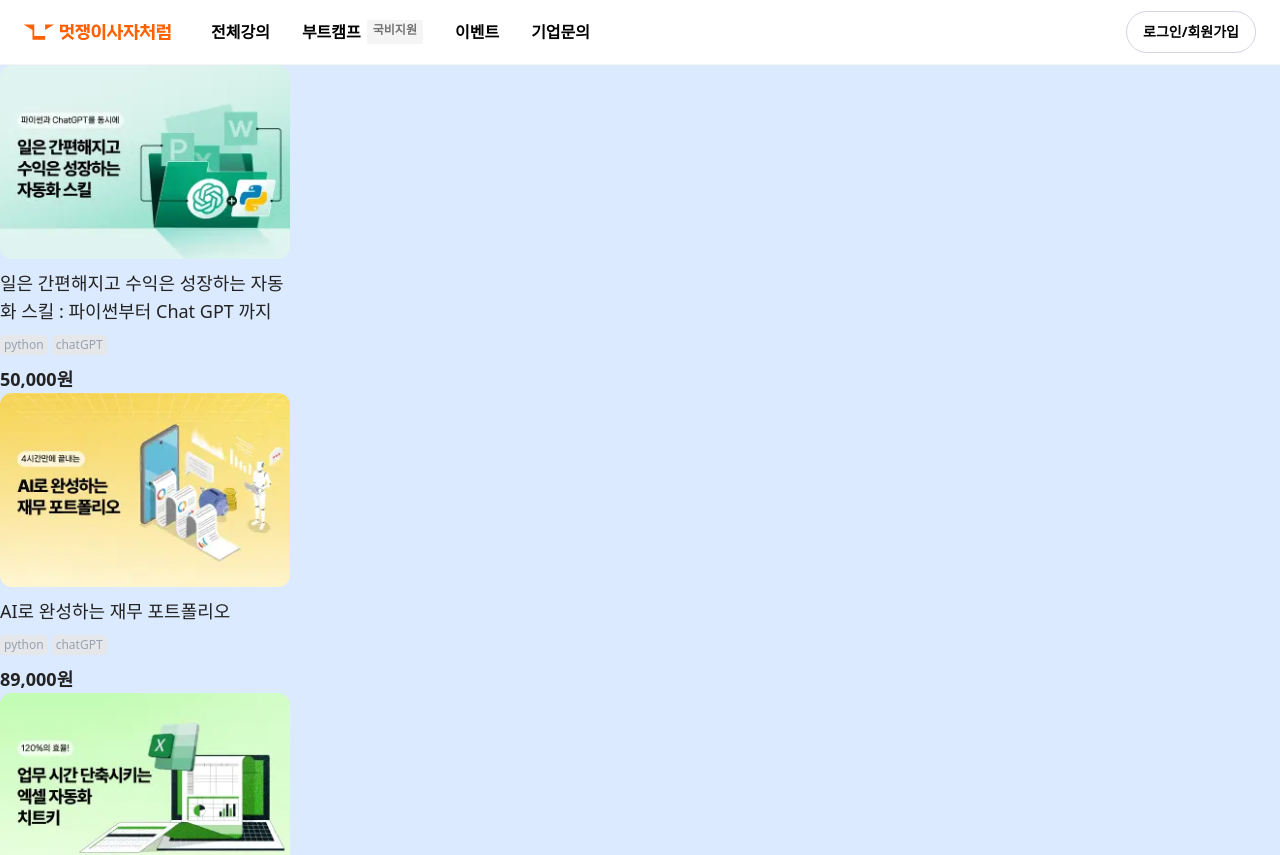
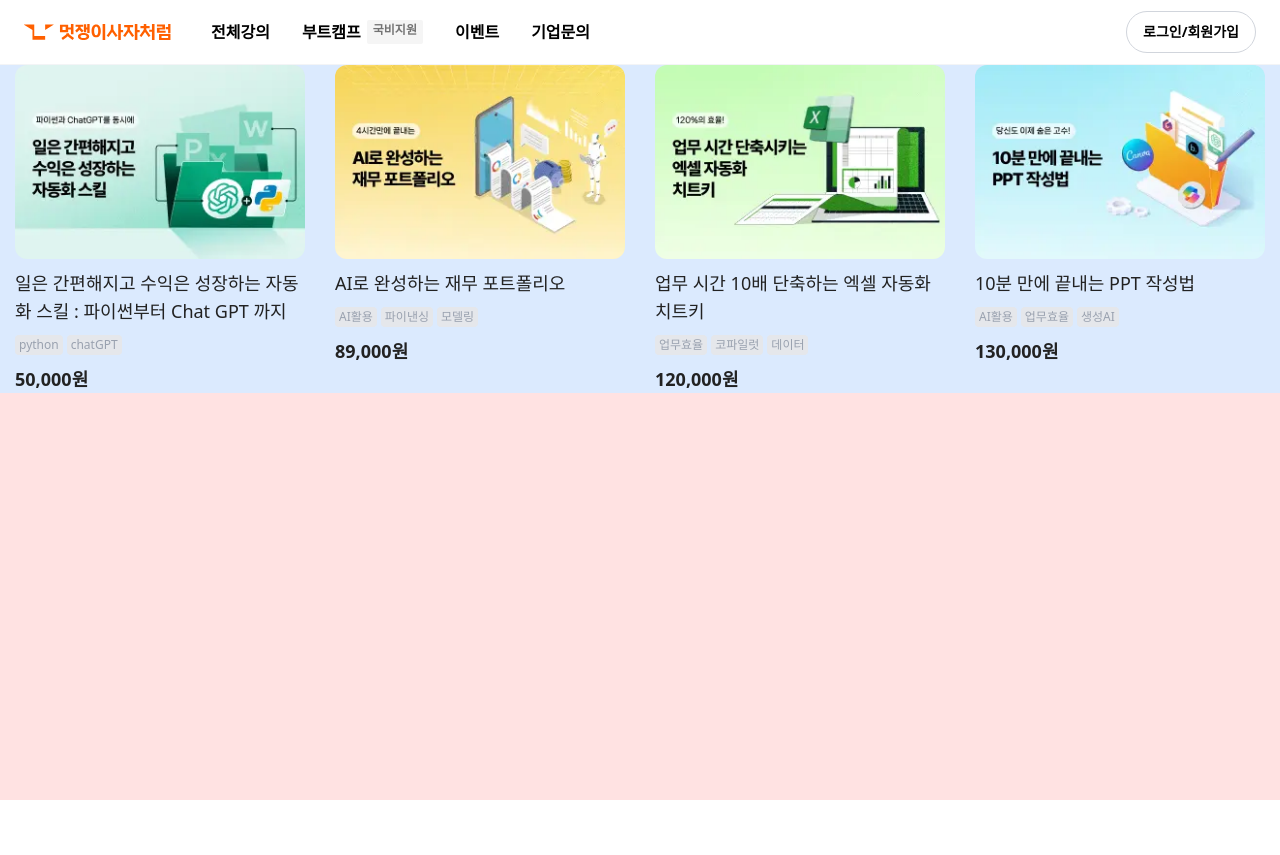
Before and after one commit to pikach-u/ReactPractice, a React (Vite) app in the folder tailwind_program/ch2/likelion-header/: page / in a window 1280 px wide. Shown: the top 855 px of the page. After the commit the page ends 800 px from the top, so only its background shows below. Built offline with nearby package versions, Linux system fonts and the light colour scheme.

Commit message:
강의 별 tag 구현

```diff
--- a/tailwind_program/ch2/likelion-header/src/components/LectureCard.jsx
+++ b/tailwind_program/ch2/likelion-header/src/components/LectureCard.jsx
@@ -1,4 +1,4 @@
-const LectureCard = ({ imageSrc, title, price }) => {
+const LectureCard = ({ imageSrc, title, price, tags }) => {
   return (
     <li className="w-[290px] text-[#222222] text-lg">
       <img
@@ -8,12 +8,14 @@ const LectureCard = ({ imageSrc, title, price }) => {
       />
       <h3 className="mt-2.5">{title}</h3>
       <ul className="mt-2.5 flex gap-1">
-        <li className="text-xs rounded bg-gray-200 text-gray-400 px-1 py-0.5 inline-block">
-          python
-        </li>
-        <li className="text-xs rounded bg-gray-200 text-gray-400 px-1 py-0.5 inline-block">
-          chatGPT
-        </li>
+        {tags.map((tag, index) => (
+          <li
+            key={index}
+            className="text-xs rounded bg-gray-200 text-gray-400 px-1 py-0.5 inline-block"
+          >
+            {tag}
+          </li>
+        ))}
       </ul>
       <h5 className="mt-2.5 font-semibold">{price.toLocaleString()}원</h5>
     </li>
--- a/tailwind_program/ch2/likelion-header/src/components/Lectures.jsx
+++ b/tailwind_program/ch2/likelion-header/src/components/Lectures.jsx
@@ -2,26 +2,30 @@ import LectureCard from "./LectureCard";
 
 const Lectures = () => {
   return (
-    <ul className="bg-blue-100">
+    <ul className="bg-blue-100 grid grid-cols-4 max-w-7xl mx-auto justify-items-center">
       <LectureCard
         imageSrc="1.webp"
         title="일은 간편해지고 수익은 성장하는 자동화 스킬 : 파이썬부터 Chat GPT 까지"
         price={50000}
+        tags={["python", "chatGPT"]}
       />
       <LectureCard
         imageSrc="2.webp"
         title="AI로 완성하는 재무 포트폴리오"
         price={89000}
+        tags={["AI활용", "파이낸싱", "모델링"]}
       />
       <LectureCard
         imageSrc="3.webp"
         title="업무 시간 10배 단축하는 엑셀 자동화 치트키"
         price={120000}
+        tags={["업무효율", "코파일럿", "데이터"]}
       />
       <LectureCard
         imageSrc="4.webp"
         title="10분 만에 끝내는 PPT 작성법"
         price={130000}
+        tags={["AI활용", "업무효율", "생성AI"]}
       />
     </ul>
   );
```
